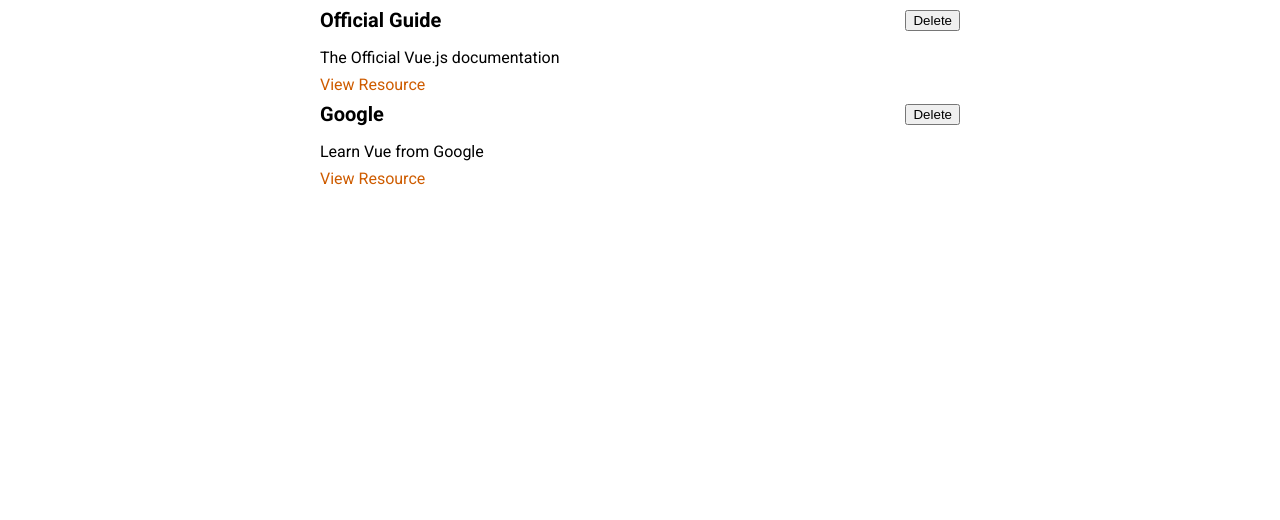
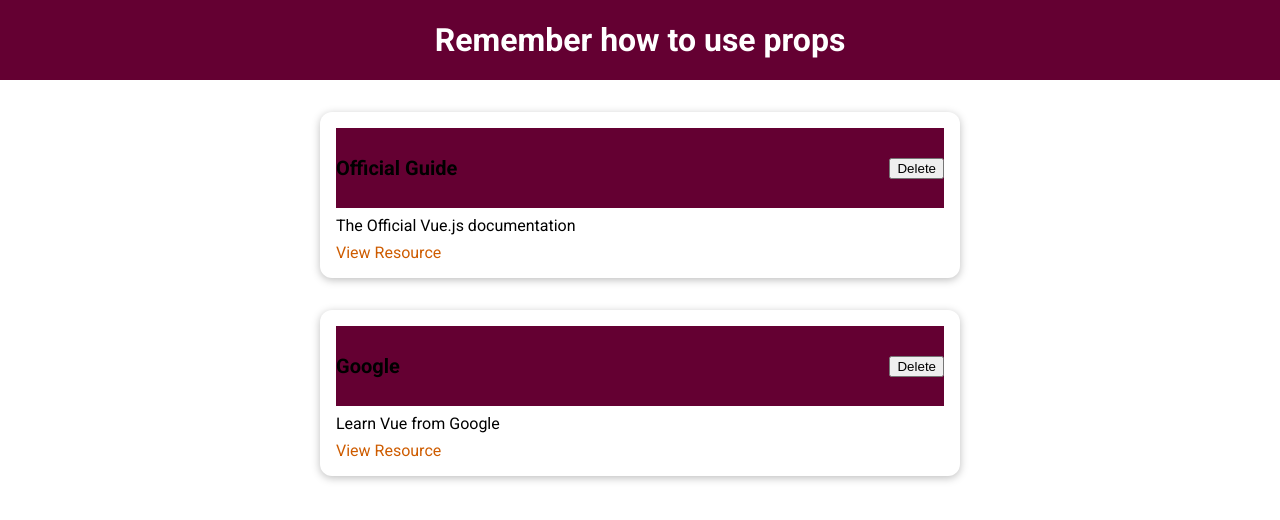
Before and after one commit to Arangus10/Learning-Vue-Resources-App, a Vue app: page / in a window 1280 px wide. Shown: the top 520 px of the page. Built offline with nearby package versions, Linux system fonts and the light colour scheme.

Commit message:
Add TheHeader & BaseCard component

```diff
--- a/src/App.vue
+++ b/src/App.vue
@@ -1,12 +1,16 @@
 <template>
+  <the-header title="Remember how to use props"></the-header>
   <stored-resources :resources="storedResources"></stored-resources>
 </template>
 
 <script>
 import StoredResources from './components/learning-components/StoredResources.vue';
+import TheHeader from './components/layouts/TheHeader.vue'
+
 export default {
   components: {
     StoredResources,
+    TheHeader
   },
   data() {
     return {
--- /dev/null
+++ b/src/components/UI/BaseCard.vue
@@ -0,0 +1,15 @@
+<template>
+  <div>
+    <slot></slot>
+  </div>
+</template>
+
+<style scoped>
+div {
+  border-radius: 12px;
+  box-shadow: 0 2px 8px rgba(0, 0, 0, 0.26);
+  padding: 1rem;
+  margin: 2rem auto;
+  max-width: 40rem;
+}
+</style>
--- /dev/null
+++ b/src/components/layouts/TheHeader.vue
@@ -0,0 +1,27 @@
+<template>
+  <header>
+    <h1>{{ title }}</h1>
+  </header>
+</template>
+
+<script>
+export default {
+  props: ['title'],
+};
+</script>
+
+<style scope>
+header {
+  width: 100%;
+  height: 5rem;
+  background-color: #640032;
+  display: flex;
+  justify-content: center;
+  align-items: center;
+}
+
+header h1 {
+  color: white;
+  margin: 0;
+}
+</style>
--- a/src/components/learning-components/LearningResource.vue
+++ b/src/components/learning-components/LearningResource.vue
@@ -1,15 +1,15 @@
 <template>
   <li>
-    <div>
+    <base-card>
       <header>
         <h3>{{ title }}</h3>
         <button>Delete</button>
       </header>
-    </div>
-    <p>{{ description }}</p>
-    <nav>
-      <a :href="link">View Resource</a>
-    </nav>
+      <p>{{ description }}</p>
+      <nav>
+        <a :href="link">View Resource</a>
+      </nav>
+    </base-card>
   </li>
 </template>
 
--- a/src/components/learning-components/StoredResources.vue
+++ b/src/components/learning-components/StoredResources.vue
@@ -13,18 +13,18 @@
 </template>
 
 <script>
-import LearningResource from './LearningResource.vue'
+import LearningResource from './LearningResource.vue';
 
- export default {
-    components: {
-    LearningResource
-},
-    props: ['resources']
- }
+export default {
+  components: {
+    LearningResource,
+  },
+  props: ['resources'],
+};
 </script>
 
 <style scoped>
-  ul {
+ul {
   list-style: none;
   margin: 0;
   padding: 0;
--- a/src/main.js
+++ b/src/main.js
@@ -1,7 +1,9 @@
 import { createApp } from 'vue';
 
 import App from './App.vue';
+import BaseCard from './components/UI/BaseCard.vue'
 
 const app = createApp(App);
+app.component('base-card', BaseCard);
 
 app.mount('#app');
```
